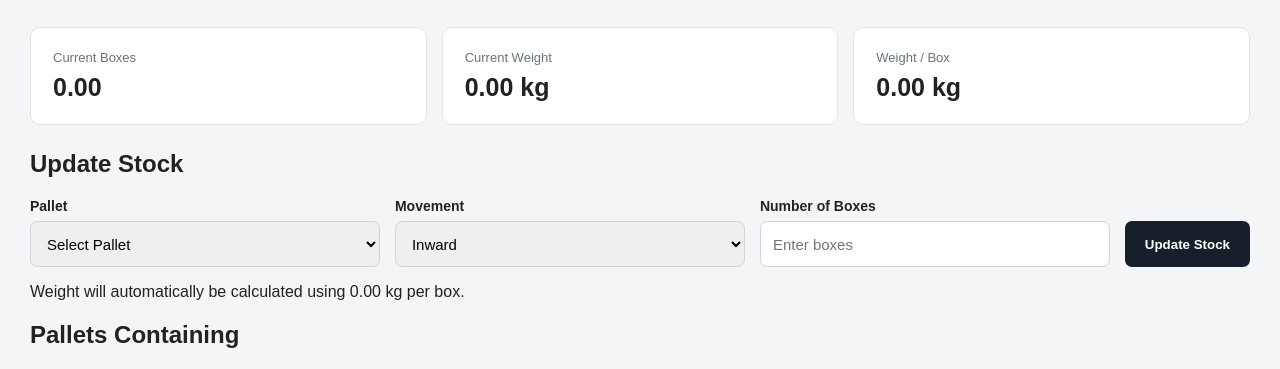
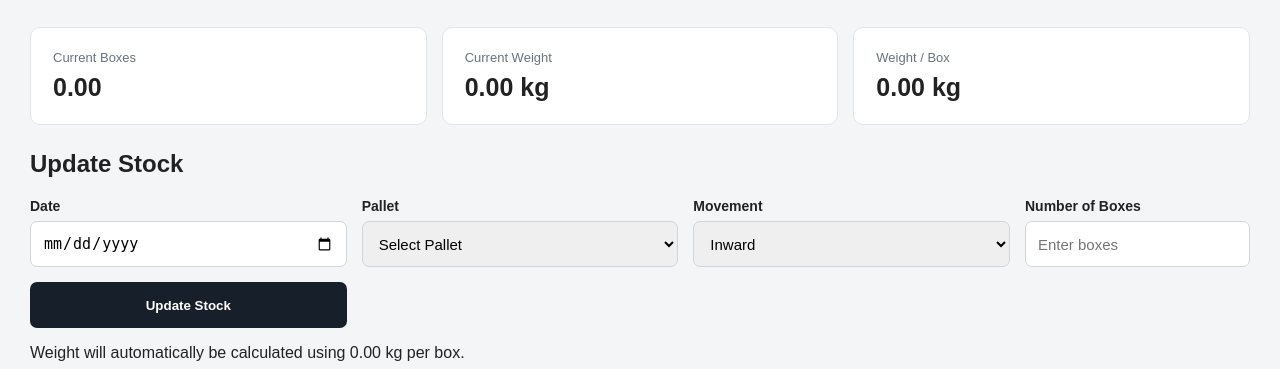
Before and after one commit to NagaNisant/IMS, a Flask app: template inventory_dashboard_spyder/templates/product.html in a window 1280 px wide. Shown: the part 147-516 px from the top of the page. Run offline with Flask 3, Linux system fonts and the light colour scheme; the template is opened without the code that fills it, so the values that code supplies are empty.

Commit message:
Update product.html

```diff
--- a/inventory_dashboard_spyder/templates/product.html
+++ b/inventory_dashboard_spyder/templates/product.html
@@ -196,7 +196,7 @@
 
 
     <form
-        action="{{ url_for('update_stock') }}"
+        action="{{ url_for('add_product') }}"
         method="post"
         class="update-form"
     >
@@ -207,6 +207,22 @@
             name="product_id"
             value="{{ product.id }}"
         >
+
+        <!-- DATE -->
+
+        <div class="form-group">
+
+            <label>
+                Date
+            </label>
+
+            <input
+                type="date"
+                name="transaction_date"
+                required
+            >
+
+        </div>
 
 
         <!-- PALLET -->
```
